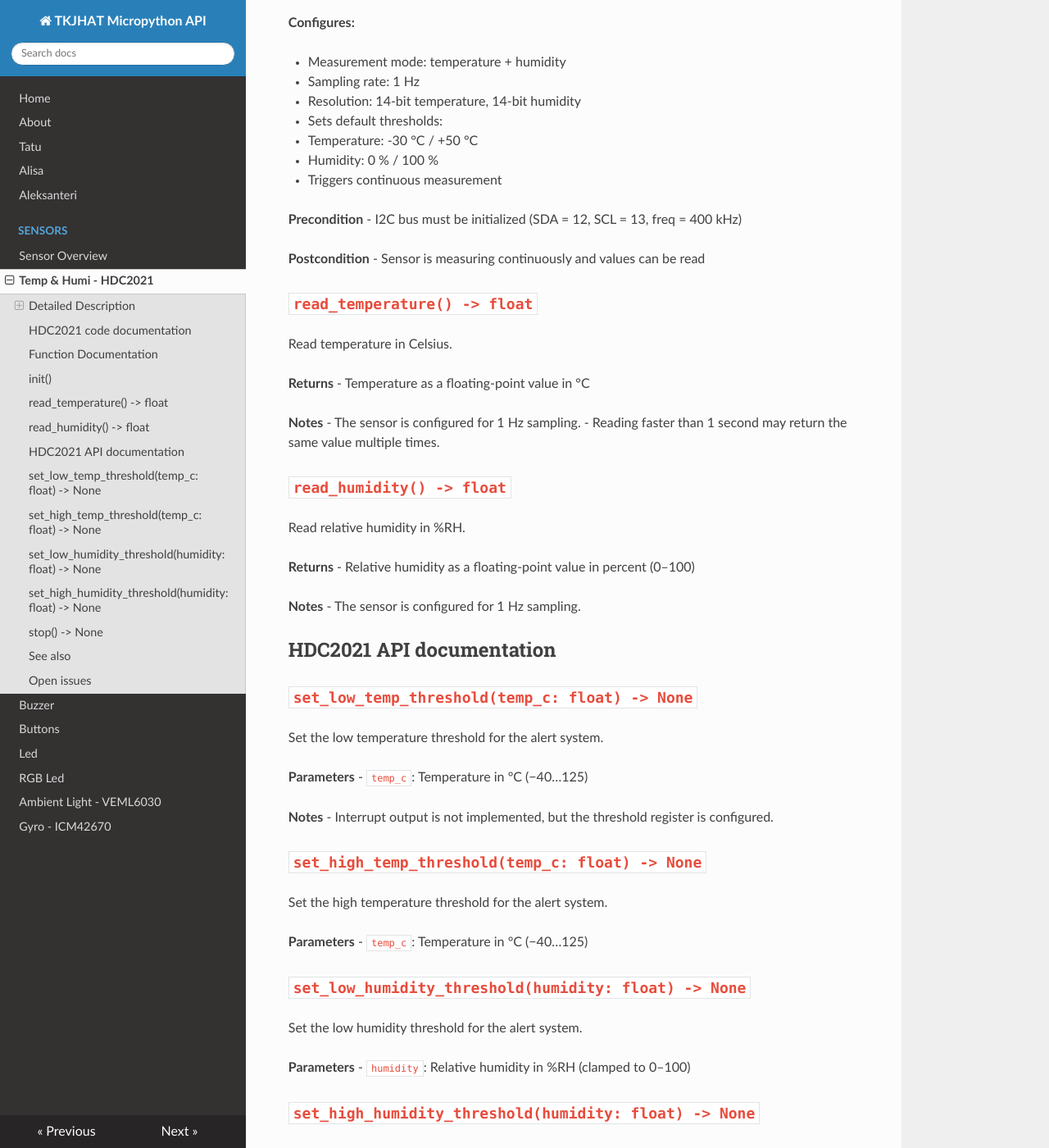
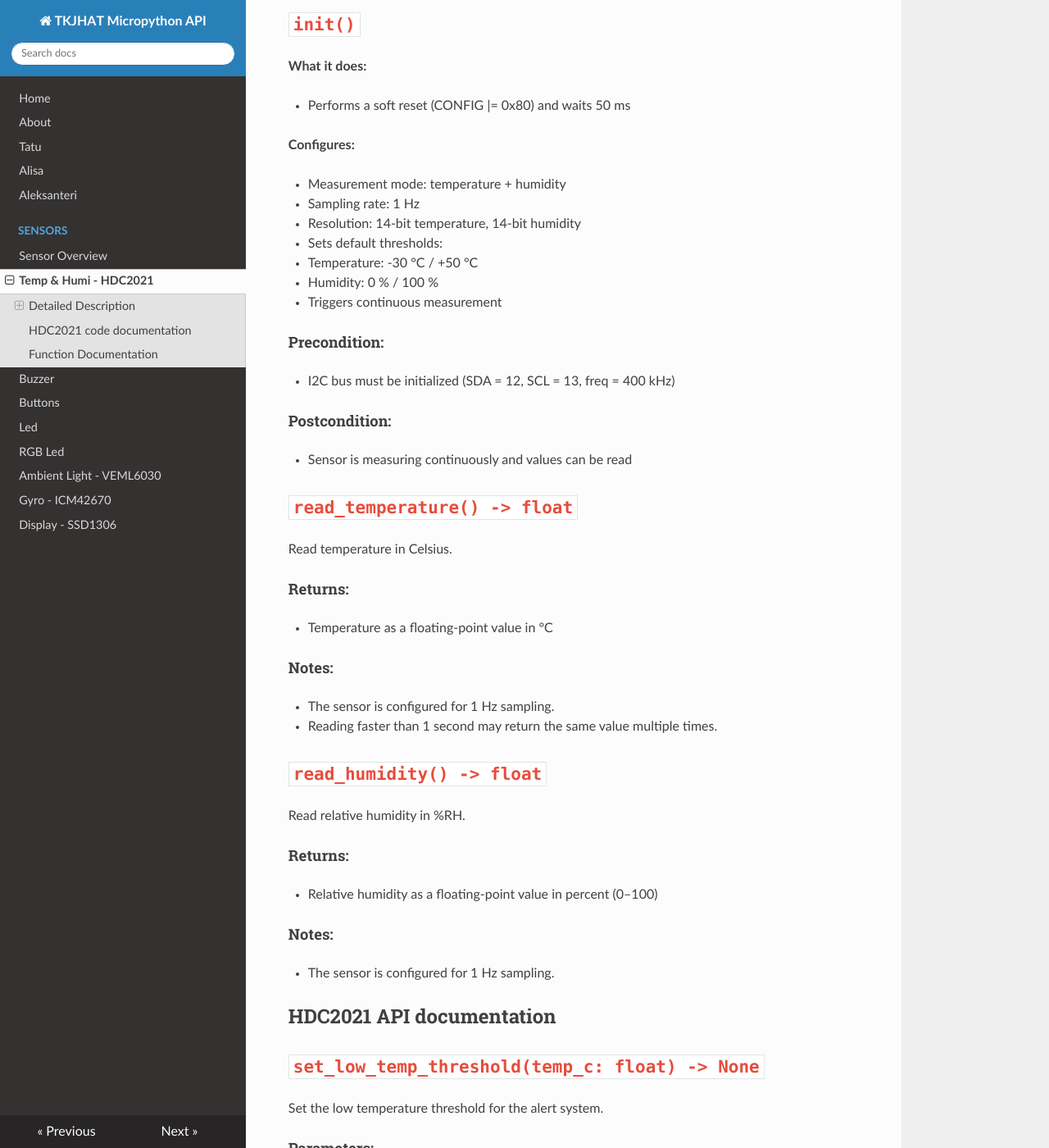
Before and after one commit to A11UD/TKJHAT_MicroPyth_Documentation, an MkDocs documentation site: the page built from docs/Sensors/hdc2021.md, in a window 1280 px wide and 1400 px high, scrolled down 2238 px. Shown: the whole window at 82% size. Built offline with MkDocs 1.6.1, drawn with Linux system fonts in a browser that asks for light colours; nearby versions of some CDN libraries; some of the changed text lies outside the part shown.

Commit message:
-Adding documentation for Display

````diff
--- a/docs/Sensors/hdc2021.md
+++ b/docs/Sensors/hdc2021.md
@@ -12,7 +12,8 @@
 - Resolution: 14-bit for both measurements.
 - Optional threshold configuration
 
-**Note:** The HDC2021 supports alert thresholds and an interrupt pin, but interrupt handling is not implemented in this MicroPython driver. Threshold functions are included for compatibility and future use.
+#### Note:
+The HDC2021 supports alert thresholds and an interrupt pin, but interrupt handling is not implemented in this MicroPython driver. Threshold functions are included for compatibility and future use.
 
 ### Default connections (TKJHAT)
 
@@ -34,10 +35,11 @@
 
 
 ### Usage example:
-**Precondition:** The I2C interface must be initialized in your main.py before using the driver.
+#### Precondition:
+- The I2C interface must be initialized in your main.py before using the driver.
 
-Example 1: Basic usage
-Example 2: Multiple devices with BusManager
+#### Example 1: Basic usage
+#### Example 2: Multiple devices with BusManager
 
 ```python
 #Example 1
@@ -90,7 +92,7 @@
 ## Function Documentation
 
 
-## `init()`
+# `init()`
 
 **What it does:**
 
@@ -106,84 +108,84 @@
   - Humidity: 0 % / 100 %
 - Triggers continuous measurement
 
-**Precondition**
+#### Precondition:
 - I2C bus must be initialized (SDA = 12, SCL = 13, freq = 400 kHz)
 
-**Postcondition**
+#### Postcondition:
 - Sensor is measuring continuously and values can be read
 
 
-## `read_temperature() -> float`
+# `read_temperature() -> float`
 Read temperature in Celsius.
 
-**Returns**
+#### Returns:
 - Temperature as a floating-point value in °C
 
-**Notes**
+#### Notes:
 - The sensor is configured for 1 Hz sampling.
 - Reading faster than 1 second may return the same value multiple times.
 
 
 
-## `read_humidity() -> float`
+# `read_humidity() -> float`
 
 Read relative humidity in %RH.
 
-**Returns**
+#### Returns:
 - Relative humidity as a floating-point value in percent (0–100)
 
-**Notes**
+#### Notes:
 - The sensor is configured for 1 Hz sampling.
 
 ## HDC2021 API documentation
 
-## `set_low_temp_threshold(temp_c: float) -> None`
+# `set_low_temp_threshold(temp_c: float) -> None`
 
 Set the low temperature threshold for the alert system.
 
-**Parameters**
+#### Parameters:
 - `temp_c`: Temperature in °C (−40…125)
 
-**Notes**
+#### Notes:
 - Interrupt output is not implemented, but the threshold register is configured.
 
 
 
-## `set_high_temp_threshold(temp_c: float) -> None`
+# `set_high_temp_threshold(temp_c: float) -> None`
 
 Set the high temperature threshold for the alert system.
 
-**Parameters**
+#### Parameters:
 - `temp_c`: Temperature in °C (−40…125)
 
 
-## `set_low_humidity_threshold(humidity: float) -> None`
+# `set_low_humidity_threshold(humidity: float) -> None`
 
 Set the low humidity threshold for the alert system.
 
-**Parameters**
+#### Parameters:
 - `humidity`: Relative humidity in %RH (clamped to 0–100)
 
 
 
-## `set_high_humidity_threshold(humidity: float) -> None`
+# `set_high_humidity_threshold(humidity: float) -> None`
 
 Set the high humidity threshold for the alert system.
 
-**Parameters**
+#### Parameters:
 - `humidity`: Relative humidity in %RH (clamped to 0–100)
 
 
-## `stop() -> None`
+# `stop() -> None`
 
 Stop continuous measurements and reduce power usage.
 
-**What it does**
+#### What it does:
 - Disables automatic measurement mode bits (AMM)
 - Disables heater and interrupt output
 - Clears measurement trigger bit
 
-**Notes**
+#### Notes:
 - Calling `init()` again will reconfigure the sensor and restart measurements.
 
 
--- a/mkdocs.yml
+++ b/mkdocs.yml
@@ -15,4 +15,5 @@
       - RGB Led:  Sensors/rgb_led.md
       - Ambient Light - VEML6030: Sensors/veml6030.md
       - Gyro - ICM42670: Sensors/icm42670.md
+      - Display - SSD1306: Sensors/display.md
 theme: readthedocs
````
Also changed, not shown: docs/Sensors/display.md (added, +188 -0 lines).
